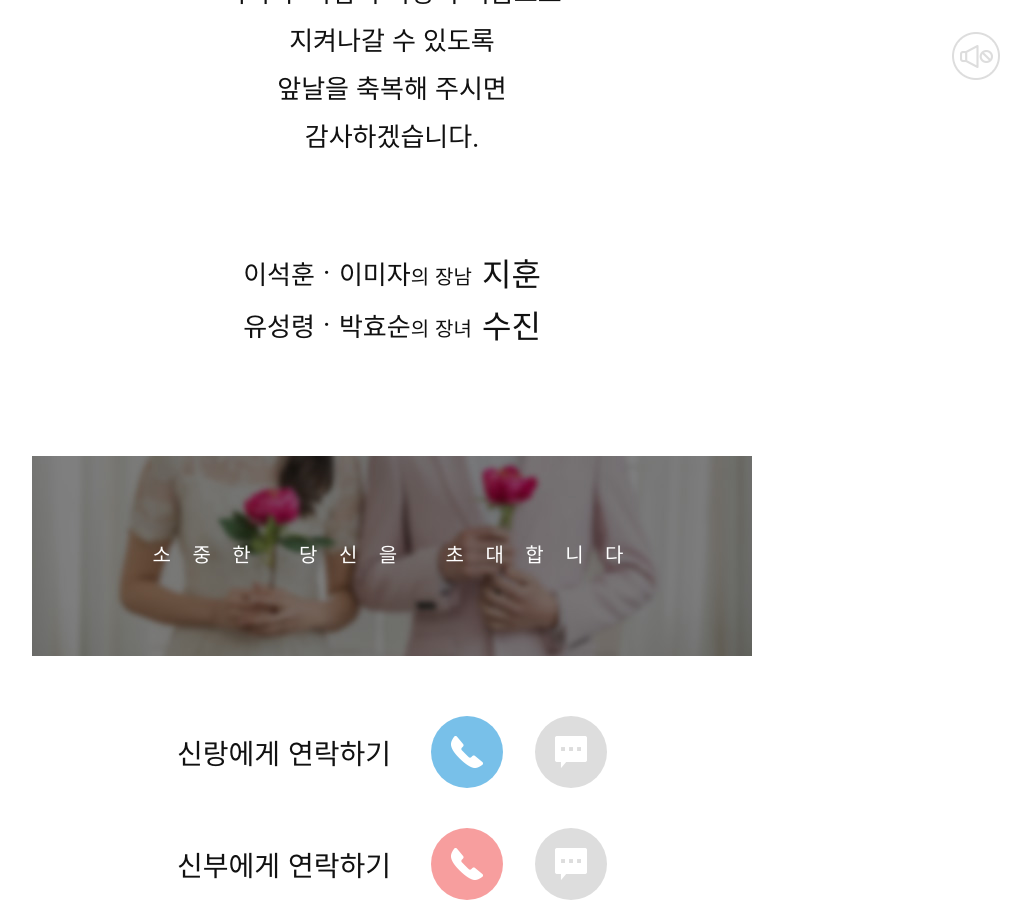
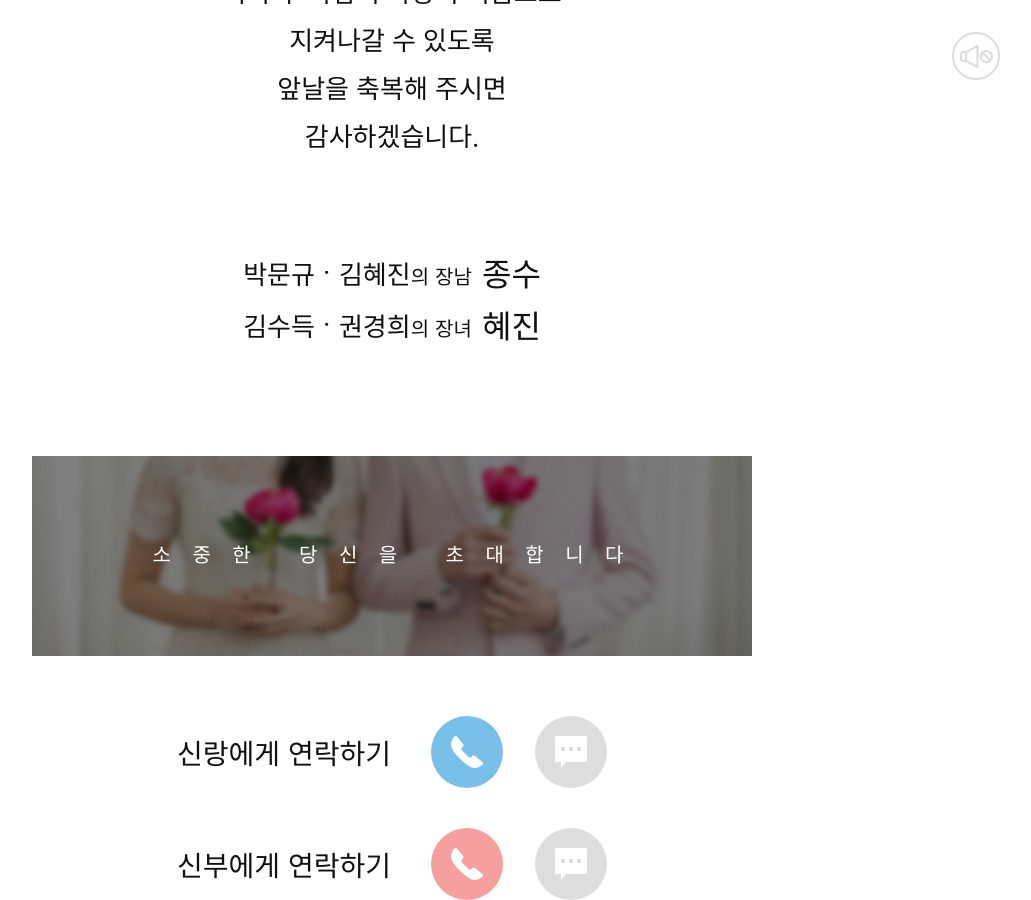
Before and after one commit to sloth9143/sloth9143.github.io, a Jekyll site: the page wedding.html, which Jekyll copies as it is, in a window 1280 px wide and 900 px high, scrolled down 1652 px. Shown: the whole window, without its empty margins (248-1279 px from the left). Built offline with Jekyll 4.4.1, drawn with Linux system fonts in a browser that asks for light colours; some web fonts are replaced; some of the changed text lies outside the part shown.

Commit message:
Fill in wedding details (박종수♥김혜진, 2024-01-06)
Co-Authored-By: Claude Opus 4.8 <noreply@anthropic.com>

```diff
--- a/wedding.html
+++ b/wedding.html
@@ -45,16 +45,16 @@
 			<section class="visual-section h-100">
 				<div class="vertical-center">
 					<div class="vertical-item date">
-						<p class="date">10月26日</p>
+						<p class="date">1月6日</p>
 					</div>
 					<div class="vertical-item photo">
 						<img src="/wedding_assets/mobile/new_m/mcard/images/mcard_29/visual_01.jpg" alt="">
 					</div>
 					<div class="vertical-item info">
 						<p class="p1">
-							<span class="vs-span">이지훈</span>
+							<span class="vs-span">박종수</span>
 							<span class="vs-span bar"></span>
-							<span class="vs-span">유수진</span>
+							<span class="vs-span">김혜진</span>
 						</p>
 						<p class="p2">
 							토요일 오후 1시 30분<br>
@@ -81,23 +81,23 @@
 						<div class="tb">
 							<div class="row">
 								<p class="honju">
-									<span class="gt-span">이석훈</span>
+									<span class="gt-span">박문규</span>
 									<span class="gt-span bul"></span>
-									<span class="gt-span">이미자</span>
+									<span class="gt-span">김혜진</span>
 								</p>
 								<p class="default">의</p>
 								<p class="gwangye">장남</p>
-								<p class="slsb">지훈</p>
+								<p class="slsb">종수</p>
 							</div>
 							<div class="row">
 								<p class="honju">
-									<span class="gt-span">유성령</span>
+									<span class="gt-span">김수득</span>
 									<span class="gt-span bul"></span>
-									<span class="gt-span">박효순</span>
+									<span class="gt-span">권경희</span>
 								</p>
 								<p class="default">의</p>
 								<p class="gwangye">장녀</p>
-								<p class="slsb">수진</p>
+								<p class="slsb">혜진</p>
 							</div>
 						</div>
 					</div>
@@ -141,14 +141,14 @@
 					<div class="col">
 						<div class="honju-tit sl">신랑 측 혼주</div>
 						<div class="box first">
-							<div class="name"><span>아버지</span> <strong>이석훈</strong></div>
+							<div class="name"><span>아버지</span> <strong>박문규</strong></div>
 							<div class="honju-btn">
 								<a href="javascript:pcAlert();" class="com-btn tel sl">연락하기</a>
 								<a href="javascript:pcAlert();" class="com-btn sms">문자보내기</a>
 							</div>
 						</div>
 						<div class="box">
-							<div class="name"><span>어머니</span> <strong>이미자</strong></div>
+							<div class="name"><span>어머니</span> <strong>김혜진</strong></div>
 							<div class="honju-btn">
 								<a href="javascript:pcAlert();" class="com-btn tel sl">연락하기</a>
 								<a href="javascript:pcAlert();" class="com-btn sms">문자보내기</a>
@@ -158,14 +158,14 @@
 					<div class="col">
 						<div class="honju-tit sb">신부 측 혼주</div>
 						<div class="box first">
-							<div class="name"><span>아버지</span> <strong>유성령</strong></div>
+							<div class="name"><span>아버지</span> <strong>김수득</strong></div>
 							<div class="honju-btn">
 								<a href="javascript:pcAlert();" class="com-btn tel sb">연락하기</a>
 								<a href="javascript:pcAlert();" class="com-btn sms">문자보내기</a>
 							</div>
 						</div>
 						<div class="box">
-							<div class="name"><span>어머니</span> <strong>박효순</strong></div>
+							<div class="name"><span>어머니</span> <strong>권경희</strong></div>
 							<div class="honju-btn">
 								<a href="javascript:pcAlert();" class="com-btn tel sb">연락하기</a>
 								<a href="javascript:pcAlert();" class="com-btn sms">문자보내기</a>
@@ -394,7 +394,7 @@
 						</dl>
 						<dl>
 							<dt>계좌번호안내</dt>
-							<dd>농협 123-456788-7654321 예금주 : 이지훈</dd>
+							<dd>농협 123-456788-7654321 예금주 : 박종수</dd>
 						</dl>
 						<dl>
 							<dt>기타안내</dt>
@@ -692,7 +692,7 @@
 								국민은행
 							</div>
 							<div>
-								<span>예금주 : </span> 이석훈
+								<span>예금주 : </span> 박종수
 							</div>
 						</div>
 						<div class="group">
@@ -705,7 +705,7 @@
 								국민은행
 							</div>
 							<div>
-								<span>예금주 : </span> 이석훈
+								<span>예금주 : </span> 박종수
 							</div>
 						</div>
 						<div class="group">
@@ -731,7 +731,7 @@
 								국민은행
 							</div>
 							<div>
-								<span>예금주 : </span> 이석훈
+								<span>예금주 : </span> 김혜진
 							</div>
 						</div>
 						<div class="group">
@@ -744,7 +744,7 @@
 								국민은행
 							</div>
 							<div>
-								<span>예금주 : </span> 이석훈
+								<span>예금주 : </span> 김혜진
 							</div>
 						</div>
 						<div class="group">
@@ -769,7 +769,7 @@
 							<div>
 								<div class="tit">계좌번호가 복사되었습니다.</div>
 								<div class="bkinfo">
-									<span>국민은행 000-123-456789</span><br><span>예금주 이석훈</span>
+									<span>국민은행 000-123-456789</span><br><span>예금주 박종수</span>
 								</div>
 							</div>
 						</div>
@@ -802,15 +802,15 @@
 									<p class="name">
 										<span class="gender gender-m">
 											<span class="male">신랑</span>
-											<span class="nm">이지훈</span>
+											<span class="nm">박종수</span>
 										</span>
 											♥
 										<span class="gender gender-f">
 											<span class="female">신부</span>
-											<span class="nm">유수진</span>
+											<span class="nm">김혜진</span>
 										</span>
 									</p>
-									<p class="date">2023. 10. 29.  1 : 30(PM)</p>
+									<p class="date">2024. 01. 06.  1 : 30(PM)</p>
 									<p class="place">잇츠카드 웨딩홀 6층 노블레스홀</p>
 								</div>
 							</div>
```
Also changed, not shown: other parts of wedding.html (+1 -1 lines).
